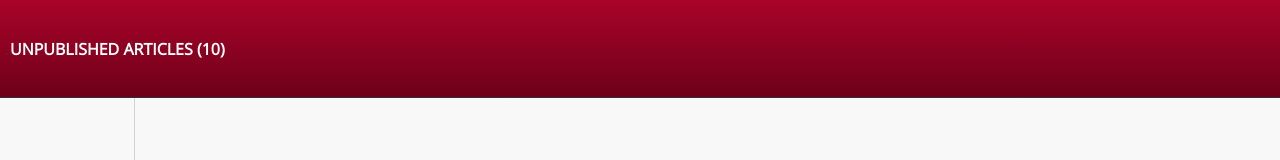
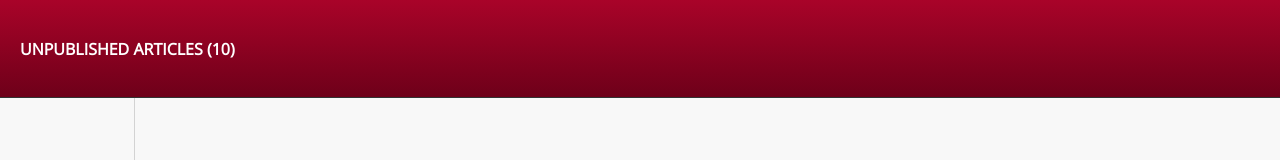
Before and after one commit to nickscaglione/frontend-articles-mic, a React (Create React App) app: page / in a window 1280 px wide. Shown: the top 160 px of the page. Built offline with nearby package versions, Linux system fonts and the light colour scheme.

Commit message:
style column padding

```diff
--- a/src/App.css
+++ b/src/App.css
@@ -33,13 +33,13 @@ table th {
   border: 1px solid #D3D3D3;
   padding: 10px 20px;
   position: relative;
-  outline: 0;
 }
 
 thead tr th {
   height: 70px;
   margin-left: 10px;
   padding-left: 10px;
+  padding-right: 10px;
 }
 
 table tr th {
@@ -80,6 +80,7 @@ th.publish-at-column {
   text-align: center;
   padding-top: 27px;
   padding-bottom: 0px;
+  cursor: pointer;
 }
 
 td.words,
@@ -138,15 +139,23 @@ button:active {
 }
 
 th.title-column {
+  padding-left: 20px;
   width: 1200px;
 }
 
 th.publish-at-column {
+  padding-right: 20px;
   width: 150px;
 }
 
 th.author-column {
+  padding-left: 20px;
   width: 150px;
+}
+
+th.words-column {
+  padding-left: 20px;
+  padding-right: 20px;
 }
 
 .hoverImage {
```
Also changed, not shown: 1 other file (tests, documents, lock files or other folders).
